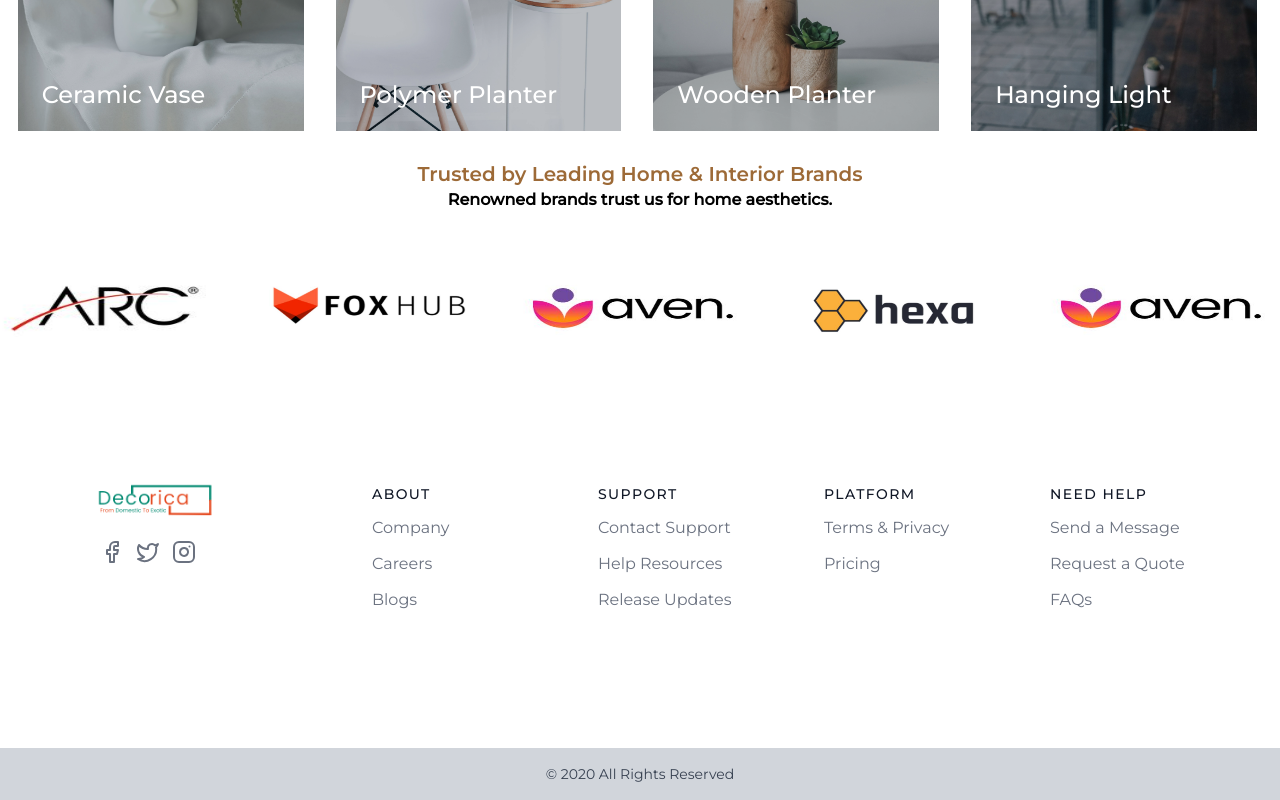
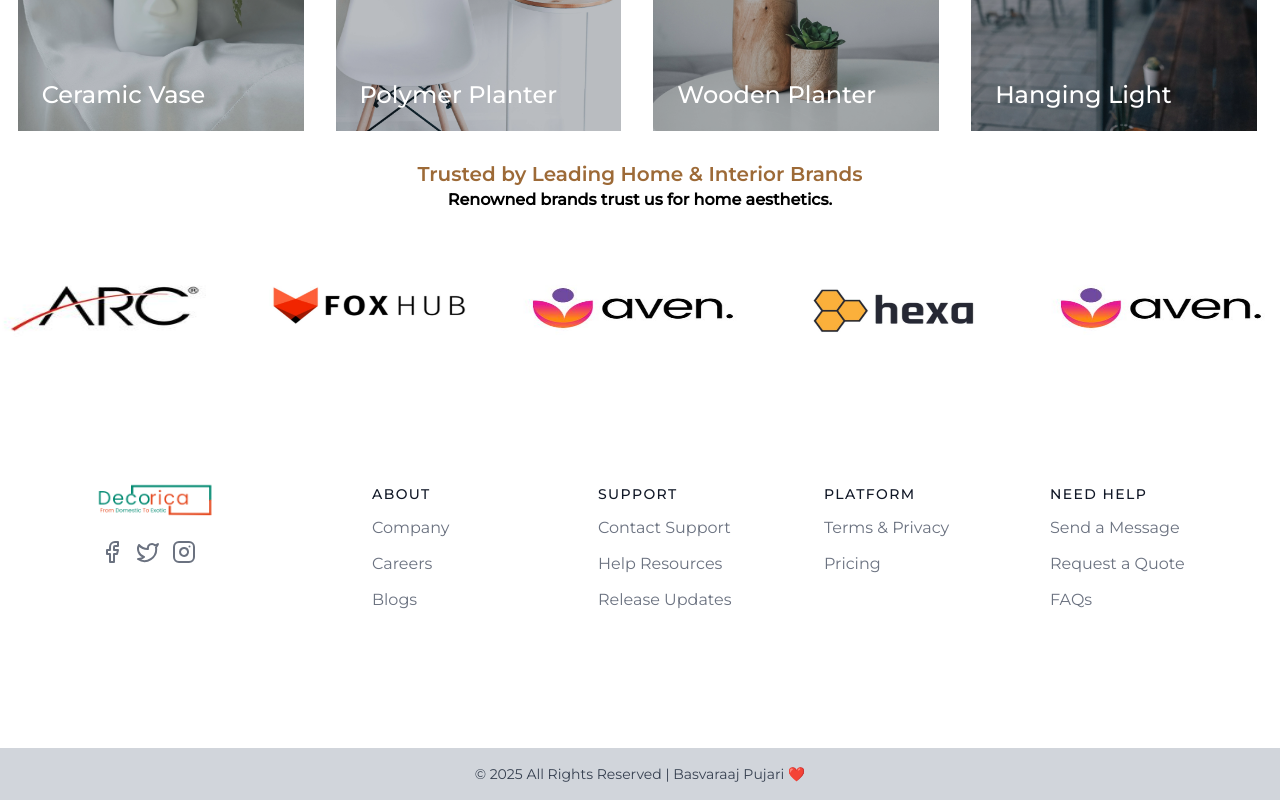
Before and after one commit to Pujari-Raj/decorica-frontend, a React (Vite) app: page / in a window 1280 px wide. Shown: the part 2629-3429 px from the top of the page. Built offline with nearby package versions, Linux system fonts and the light colour scheme.

Commit message:
add: footer fix

```diff
--- a/src/Layout/Footer.jsx
+++ b/src/Layout/Footer.jsx
@@ -58,7 +58,7 @@ const Footer = () => {
           <div className="bg-gray-300">
             <div className="container px-5 py-4 mx-auto">
               <p className="text-sm text-gray-700 capitalize xl:text-center">
-                © 2020 All rights reserved{" "}
+                © 2025 All rights reserved{" "} | Basvaraaj Pujari ❤️
               </p>
             </div>
           </div>
```
